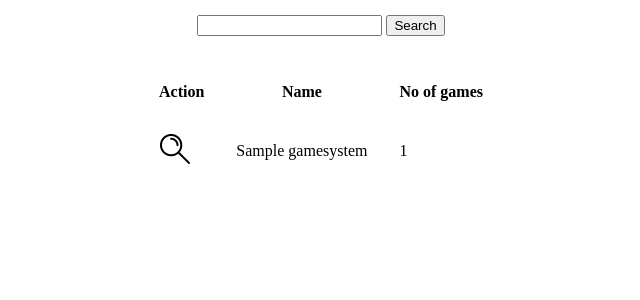
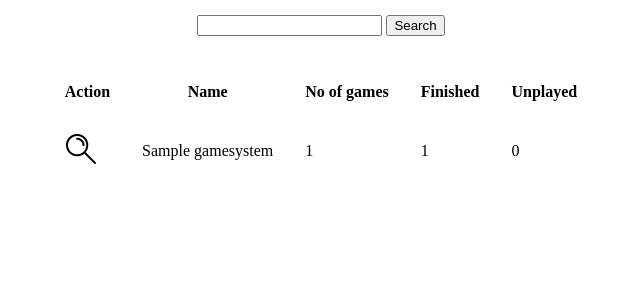
Before and after one commit to balle/py-game-collection, a Django app: page /gamesystems/ in a window 1280 px wide. Shown: the part 118-418 px from the top of the page, without its empty margins (319-959 px from the left). Run offline with Django 3.2, Linux system fonts and the light colour scheme; tables that the repository leaves empty hold one stand-in row (values such as "Sample post").

Commit message:
show number of finished and unplayed games in gamesystem overview

```diff
--- a/gaming/templates/gamesystem/list.html
+++ b/gaming/templates/gamesystem/list.html
@@ -12,12 +12,16 @@ Gamesystems
         <th>Action</th>
         <th>Name</th>
         <th>No of games</th>
+        <th>Finished</th>
+        <th>Unplayed</th>
     </tr>
   {% for gamesystem in gamesystems %}
     <tr>
         <td><a href="{% url 'gamesystem_detail' gamesystem.id %}"><img src="{% static 'img/magnifier.png' %}"" alt='view'/></a></td>
         <td>{{ gamesystem.name }}</td>
         <td>{{ gamesystem.num_games }}</td>
+        <td>{{ gamesystem.finished_games }}</td>
+        <td>{{ gamesystem.unplayed_games }}</td>
     </tr>
   {% endfor %}
 </table>
--- a/gaming/views.py
+++ b/gaming/views.py
@@ -3,7 +3,7 @@ from django.shortcuts import get_object_or_404, render
 from django.core.paginator import Paginator
 from django.http import HttpResponse
 from django.views import generic
-from django.db.models import Count
+from django.db.models import Count, Q
 
 from .models import Game, Gamesystem
 
@@ -55,7 +55,13 @@ class DetailView(generic.DetailView):
     template_name = 'game/detail.html'
 
 def gamesystems(request):
-    gamesystems = Gamesystem.objects.annotate(num_games=Count('game')).order_by('-num_games')
+    # gamesystems = Gamesystem.objects.annotate(num_games=Count('game')).order_by('-num_games')
+
+    gamesystems = Gamesystem.objects.annotate(
+        num_games=Count('game'),
+        finished_games=Count('game', filter=Q(game__finished=True)),
+        unplayed_games=Count('game', filter=Q(game__played=False))
+    ).order_by('-num_games')
 
     return render(request, 'gamesystem/list.html', { 'gamesystems': gamesystems })
 
```
